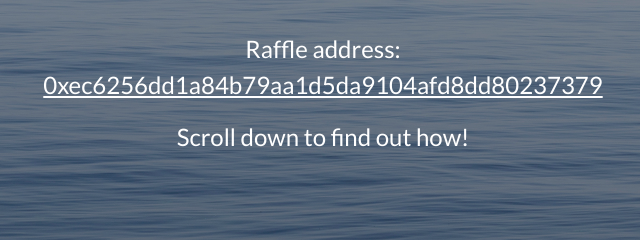
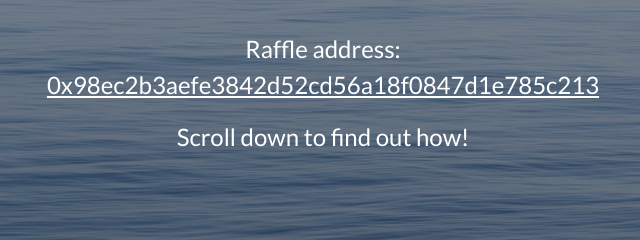
Before and after one commit to bitfalls/blocksplit-raffle-page, a website: page index.html in a window 1280 px wide. Shown: the part 380-620 px from the top of the page, 317-957 px from the left. Drawn offline with nearby package versions, Linux system fonts and the light colour scheme.

Commit message:
New address

```diff
--- a/index.html
+++ b/index.html
@@ -43,7 +43,7 @@
           </div>
           <div class="col-md-10 col-lg-8 col-xl-7 mx-auto" style="font-size: x-large">
             <p>Raffle address: <a style="text-decoration: underline; color: white"
-                        href="https://etherscan.io/address/0xec6256dd1a84b79aa1d5da9104afd8dd80237379">0xec6256dd1a84b79aa1d5da9104afd8dd80237379</a></p>
+                        href="https://etherscan.io/address/0x98ec2b3aefe3842d52cd56a18f0847d1e785c213">0x98ec2b3aefe3842d52cd56a18f0847d1e785c213</a></p>
           </div>
           <div class="col-md-10 col-lg-8 col-xl-7 mx-auto" style="font-size: x-large">
             <p>Scroll down to find out how!</p>
```
